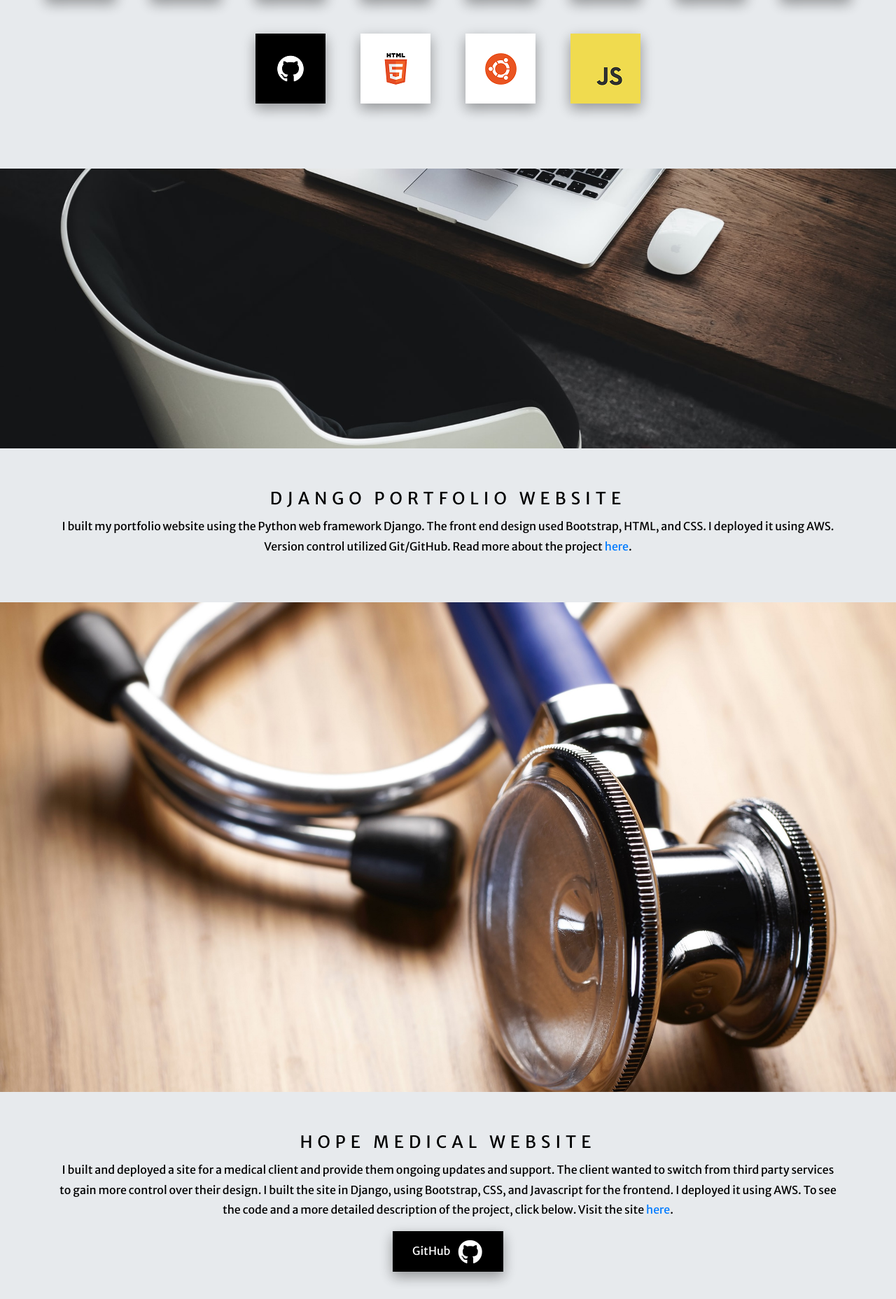
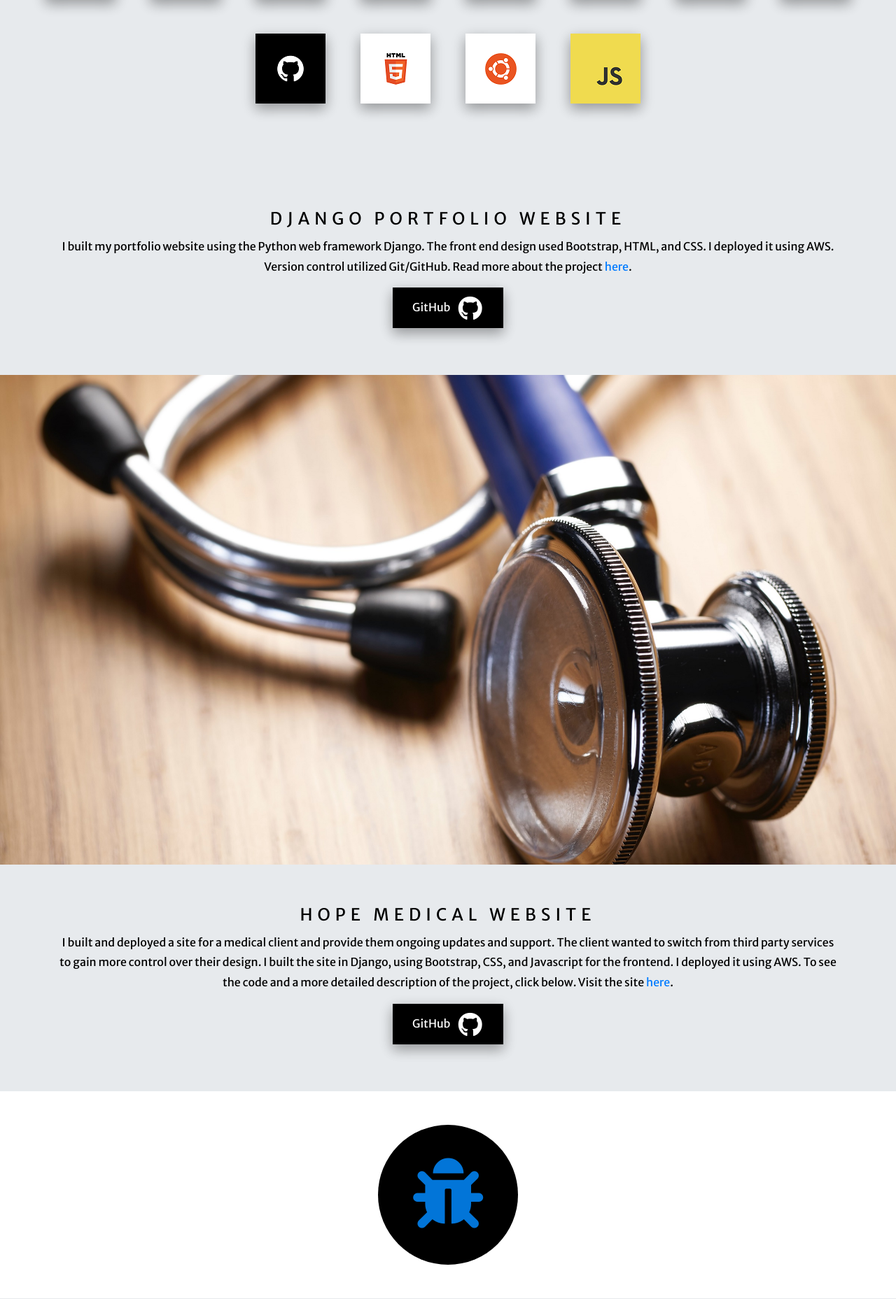
Before and after one commit to RHAM231/My-Django-Website, a Django app: page / in a window 1280 px wide. Shown: the part 869-2726 px from the top of the page at 70% size. Run offline with Django 3.2, Linux system fonts and the light colour scheme; data comes from the database, SQL or seed files in the repository; both versions use the stored data as it was after the commit; some libraries are stand-ins or nearby versions.

Commit message:
Master, adding project image for issue tracker.

```diff
--- a/my_website/base_pages/templates/base_pages/base.html
+++ b/my_website/base_pages/templates/base_pages/base.html
@@ -60,7 +60,7 @@ See views.py under the projects app
               aria-expanded="false"
               aria-label="Toggle navigation">
         <span class="navbar-toggler-icon">
-          <i class="fas fa-bars"></i>
+          <i class="icon fas fa-bars"></i>
         </span>
       </button>
     </a>
--- a/my_website/base_pages/templates/base_pages/home.html
+++ b/my_website/base_pages/templates/base_pages/home.html
@@ -57,15 +57,27 @@ database generates them when passing the links to the template as a text string.
 -->
 {% for project in projects %}
 <!-- Check to render project link differently -->
+  {% if 'Hope Medical' or 'Django Issue Tracker' in project.title %}
     {% if 'Hope Medical' in project.title %}
     <div class="pimg{{ forloop.counter }}"></div>
+    {% elif 'Django Issue Tracker' in project.title %}
+      <div class="row my-5 justify-content-center d-flex">
+        <div class="bug-circle justify-content-center d-flex">
+          <i class="my-5 mx-3 it-icon fas fa-bug"></i>
+        </div>
+      </div>
+    {% endif %}
     <section class="section section-light">
       <h2><a href="{{ project.link }}" class="project-link">{{ project.header }}</a></h2>
       <p>
         {{ project.description }}
         <a href="{{ project.link }}" class="">here</a>.
       </p>
-    <a class="github-logo2" href="https://github.com/RHAM231/HMWA">
+      {% if 'Hope Medical' in project.title %}
+        <a class="github-logo2" href="https://github.com/RHAM231/HMWA"></a>
+      {% elif 'Django Issue Tracker' in project.title %}
+        <a class="github-logo2" href="https://github.com/RHAM231/GitHub-Issue-Backend">
+      {% endif %}
       <input type="button" name="" id="logo2"><label class="github-logo" for="logo2">
         <span>GitHub</span>
         <i class="fab fa-github"></i>
--- a/my_website/static/style.css
+++ b/my_website/static/style.css
@@ -86,7 +86,7 @@ body, html {
 /*Sets hover effects for the navbar links, logo, toggler, and drop down
 items*/
 .nav-link:hover, .navbar-brand:hover,
-.fas:hover, .dropdown-item:hover{
+.icon:hover, .dropdown-item:hover{
   color: #000000;
   background: #9AC4E8;
 }
@@ -117,7 +117,7 @@ a uniform hover color when pressed or clicked*/
 }
 
 /*Styles the toggler icon for the navbar*/
-.fas{
+.icon{
   background: #000000;
   font-size: 24px;
   line-height: 56px;
@@ -237,6 +237,20 @@ a uniform hover color when pressed or clicked*/
   color: #FFFFFF;
   text-decoration: none;
   background: rgba(100, 100, 100, 0.75);
+}
+
+.bug-circle {
+  background: #000000;
+  width: 200px;
+  height: 200px;
+  border-radius: 100px;
+}
+
+/*Style the issue tracker icons on the home page*/
+.it-icon {
+  line-height: 100px;
+  color: #0275D8;
+  font-size: 100px;
 }
 
 /**************************************************************************/
```
Also changed, not shown: my_website/db.sqlite3. Lines whose indentation alone changed are shown as unchanged.
